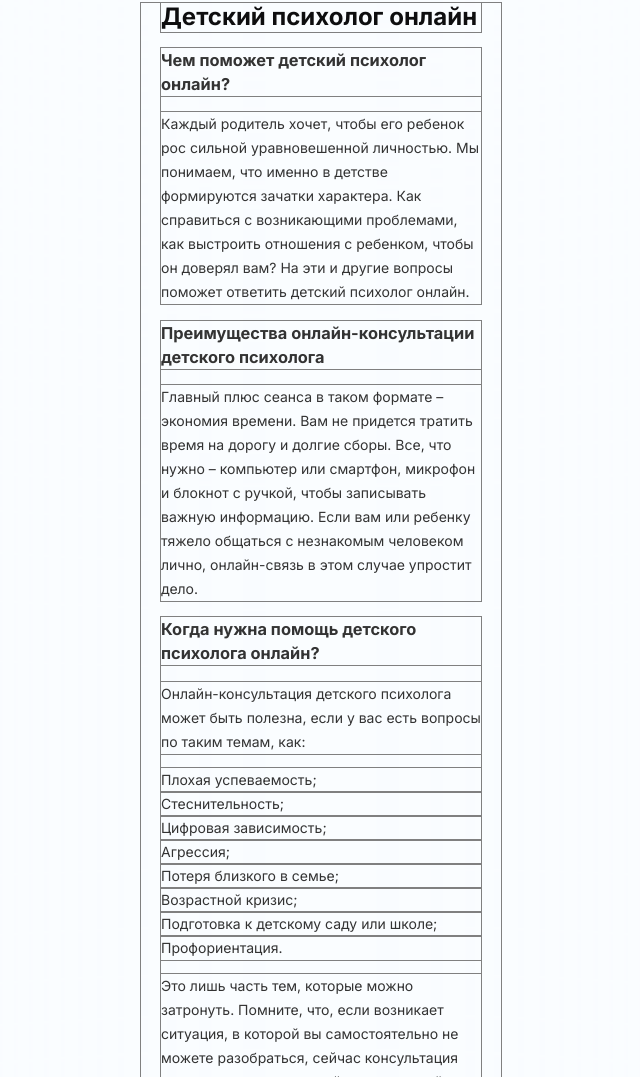
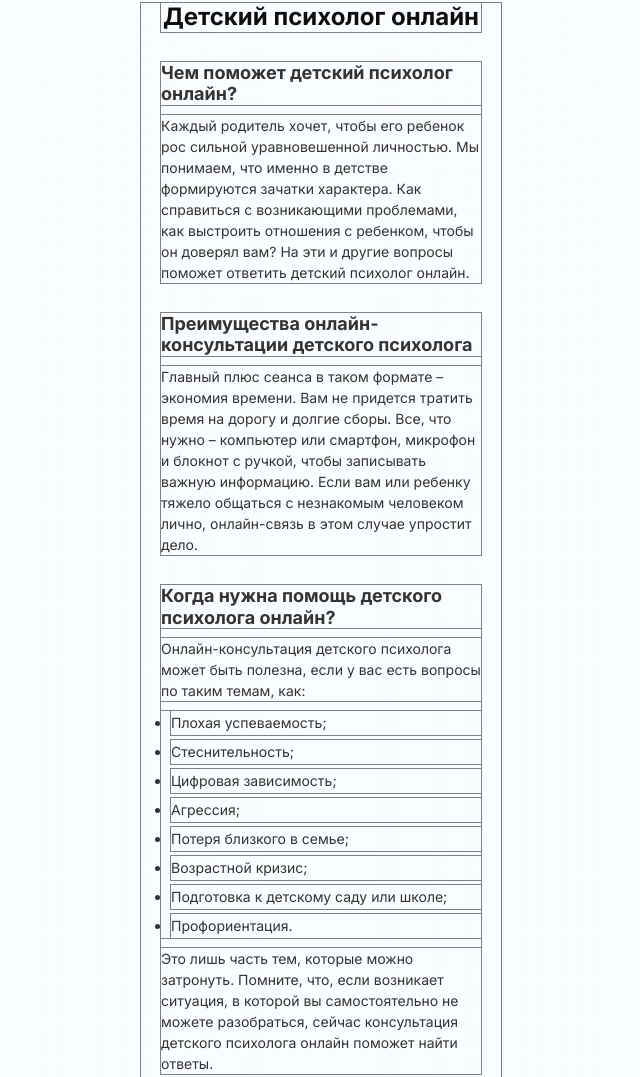
Before and after one commit to Shaktyka/speak, a plain HTML site: page index.html in a window 1280 px wide. Shown: the part 9832-10909 px from the top of the page, without its empty margins (319-959 px from the left). Drawn offline with Linux system fonts and the light colour scheme.

Commit message:
Стилизует модуль 'Детский психолог'

```diff
--- a/css/style.css
+++ b/css/style.css
@@ -817,4 +817,45 @@ button {
 
 /* Детский психолог онлайн */
 
+.children__title {
+    text-align: center;
+    margin-bottom: 30px;
+}
+
+/* Карточка */
+
+.children__card {
+    margin-bottom: 30px;
+}
+
+.article__title {
+    margin: 0;
+    margin-bottom: 10px;
+    font-weight: 700;
+    font-size: 18px;
+    line-height: 120%;
+}
+
+.article__text {
+    margin: 0;
+
+    font-weight: 400;
+    font-size: 14px;
+    line-height: 150%;
+}
+
+.article .article__text:not(:last-child) {
+    margin-bottom: 10px;
+}
+
+.article__list {
+    margin: 0;
+    margin-bottom: 10px;
+    padding-left: 10px;
+}
+
+.article__list li:not(:last-child) {
+    margin-bottom: 5px;
+}
+
 /* footer */
--- a/index.html
+++ b/index.html
@@ -686,7 +686,7 @@
                         Онлайн-консультация детского психолога может быть полезна, если у вас есть
                         вопросы по таким темам, как:
                     </p>
-                    <ul class="list article__list">
+                    <ul class="article__list">
                         <li>Плохая успеваемость;</li>
                         <li>Стеснительность;</li>
                         <li>Цифровая зависимость;</li>
```
